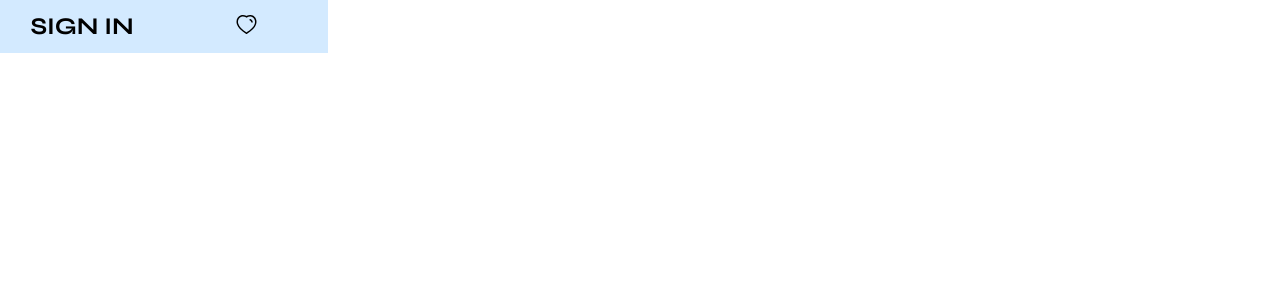
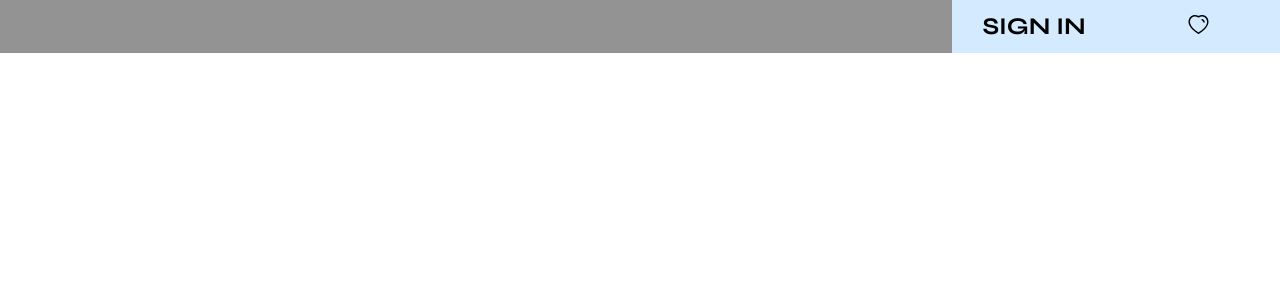
Before and after one commit to AnastasiaR2/spacex-app, a React (Vite) app: page / in a window 1280 px wide. Shown: the top 300 px of the page. Built offline with nearby package versions, Linux system fonts and the light colour scheme.

Commit message:
Added Header component

```diff
--- /dev/null
+++ b/src/app.tsx
@@ -0,0 +1,13 @@
+import { Header } from '~/components/components.ts';
+import GlobalStyle from '~/global-style.ts';
+
+const App = () => {
+  return (
+    <>
+      <GlobalStyle />
+      <Header />
+    </>
+  );
+};
+
+export { App };
--- a/src/components/components.ts
+++ b/src/components/components.ts
@@ -1,2 +1,3 @@
 export { Button, HeartIcon } from './atoms/atoms.ts';
+export { Header } from './organisms/organisms.ts';
 export { RouterProvider } from './routing/routing.ts';
--- /dev/null
+++ b/src/components/organisms/header.tsx
@@ -0,0 +1,26 @@
+import styled from 'styled-components';
+
+import { Button, HeartIcon } from '~/components/components.ts';
+
+type Properties = {
+  isFavorite?: boolean;
+};
+
+const StyledHeader = styled.header<Properties>`
+  background-color: rgba(30, 30, 30, 0.48);
+  display: flex;
+  justify-content: flex-end;
+`;
+
+const Header: React.FC<Properties> = ({ isFavorite }) => {
+  return (
+    <StyledHeader isFavorite={isFavorite}>
+      <Button>Sign in</Button>
+      <Button>
+        <HeartIcon />
+      </Button>
+    </StyledHeader>
+  );
+};
+
+export { Header };
--- /dev/null
+++ b/src/components/organisms/organisms.ts
@@ -0,0 +1 @@
+export { Header } from './header.tsx';
--- a/src/index.tsx
+++ b/src/index.tsx
@@ -3,8 +3,8 @@ import { createRoot } from 'react-dom/client';
 
 import { AppRoute } from '~/libs/enums/enums.ts';
 
+import { App } from './app.tsx';
 import { RouterProvider } from './components/components.ts';
-import { App } from './pages/pages.ts';
 
 createRoot(document.querySelector('#root') as HTMLElement).render(
   <StrictMode>
--- a/src/pages/app.tsx
+++ /dev/null
@@ -1,16 +0,0 @@
-import { Button, HeartIcon } from '~/components/components.ts';
-import GlobalStyle from '~/global-style.ts';
-
-function App() {
-  return (
-    <>
-      <GlobalStyle />
-      <Button>Sign in</Button>
-      <Button>
-        <HeartIcon />
-      </Button>
-    </>
-  );
-}
-
-export { App };
--- a/src/pages/pages.ts
+++ b/src/pages/pages.ts
@@ -1 +1 @@
-export { App } from './app.tsx';
+export { App } from '../app.tsx';
```
